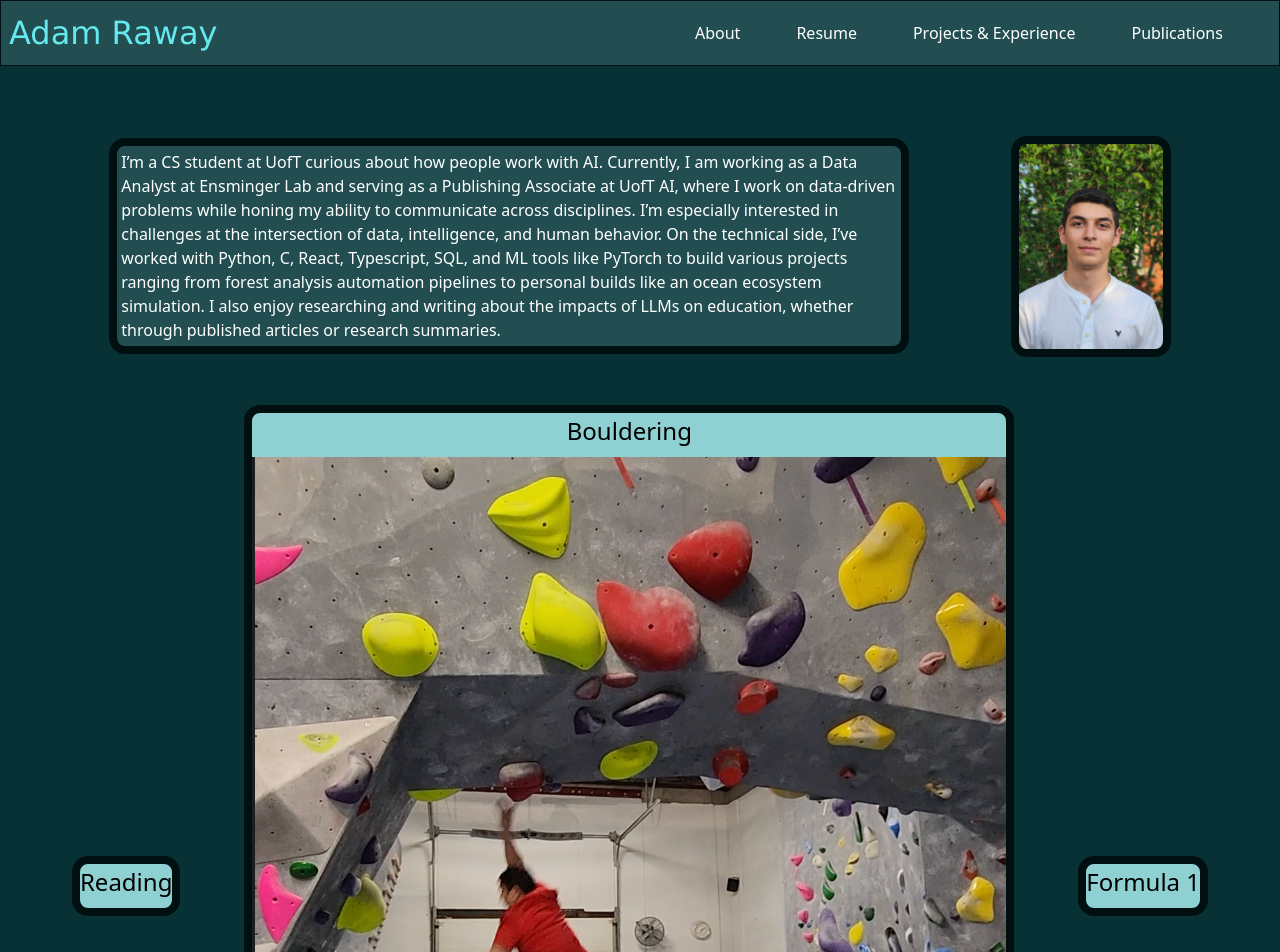
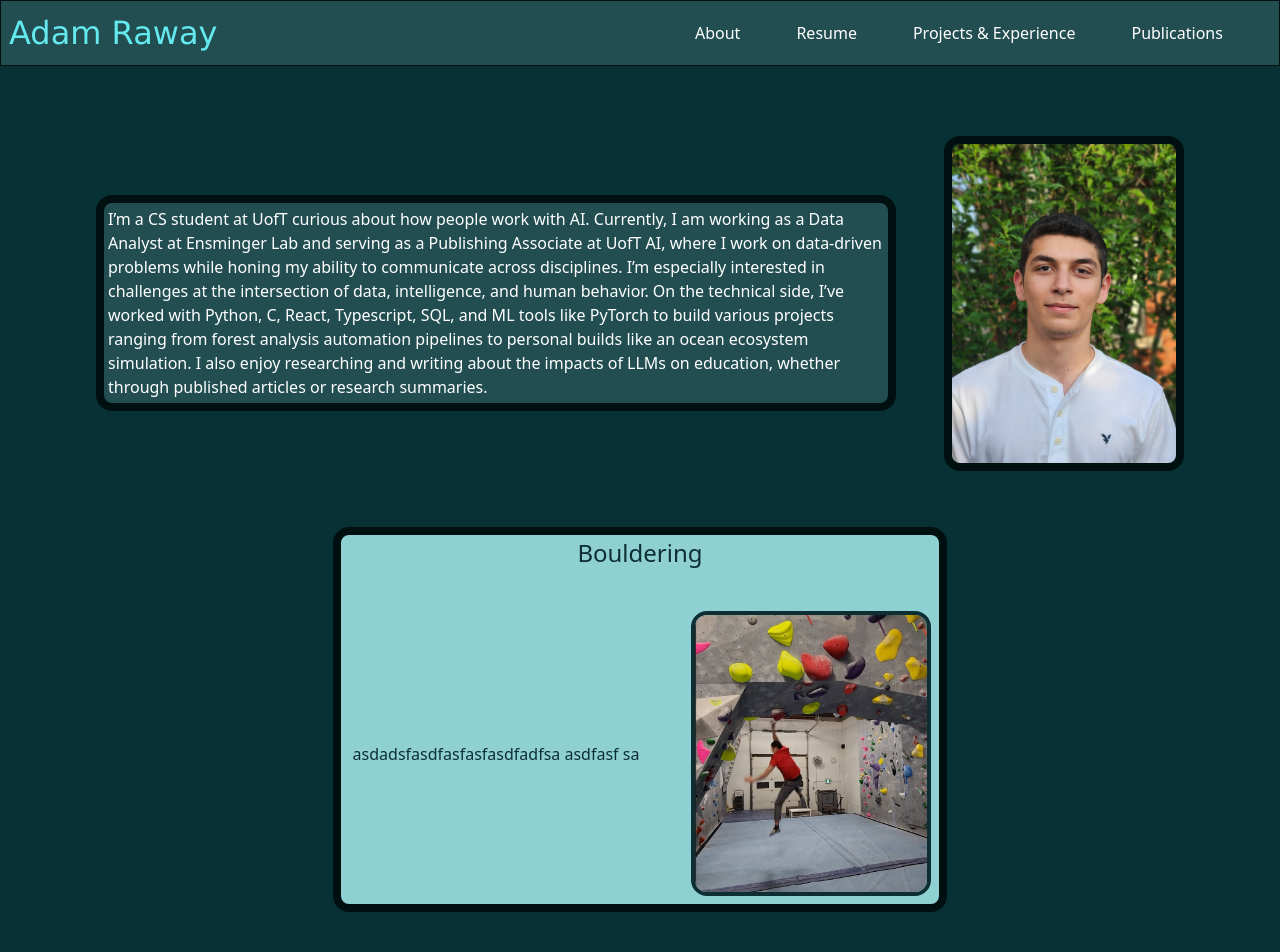
Before and after one commit to Adam-Raway/adam-raway-portfolio, a Next.js app: page / in a window 1280 px wide. Shown: the top 952 px of the page. Built offline with nearby package versions, Linux system fonts and the light colour scheme.

Commit message:
Created HobbyCard and ContentCard components.

```diff
--- a/src/app/about.module.css
+++ b/src/app/about.module.css
@@ -1,27 +1,6 @@
-.aboutMe {
-  /* Positioning */
-  display: flex;
-  flex-direction: row;
-  align-items: center;
-  justify-content: space-evenly;
-
-  /* Box Model */
-  padding: 0.5rem;
-  margin-top: 2rem;
-}
-
-/* TODO: Figure out why this column-reverse is not working. */
-@media all and (max-width: 60rem) {
-  .aboutMe {
-    /* Positioning */
-    flex-direction: column-reverse;
-    align-content: center;
-  }
-}
-
 .aboutMePortrait {
   /* Box Model */
-  max-width: 10rem;
+  max-width: 15rem;
 
   /* Visual */
   background-color: var(--main-color-light-faded);
@@ -43,35 +22,3 @@
   background-color: var(--main-color-dark-faded);
   border-color: var(--dark-accent);
 }
-
-.hobby {
-  /* Positioning */
-  display: flex;
-  flex-direction: column;
-  align-items: center;
-
-  /* Box Model */
-  border-width: 0.5rem;
-  border-radius: 1rem;
-
-  /* Visual */
-  background-color: var(--main-color-light-faded);
-  border-color: var(--dark-accent);
-}
-
-
-
-
-/* TODO: Implement the hobbies skeleton. */
-
-.hobbyContent {
-
-}
-
-.hobbyText {
-
-}
-
-.hobbyImage {
-
-}
--- a/src/app/page.tsx
+++ b/src/app/page.tsx
@@ -1,64 +1,45 @@
-import styles from "./about.module.css";
-import Link from "next/link";
+import aboutMeStyles from "./about.module.css";
+import ContentCard from "components/ContentCard/ContentCard";
+import HobbyCard from "components/HobbyCard/HobbyCard";
 
 // Toggle this line on/off as needed
 // import "./styles/debugging.css";
 
 
 export default function Home() {
+
+  const aboutText = `
+  I’m a CS student at UofT curious about how people work with AI. Currently, I am working as a Data Analyst at Ensminger Lab and serving as a Publishing Associate at UofT AI, where I work on data-driven problems while honing my ability to communicate across disciplines.
+
+  I’m especially interested in challenges at the intersection of data, intelligence, and human behavior. On the technical side, I’ve worked with Python, C, React, Typescript, SQL, and ML tools like PyTorch to build various projects ranging from forest analysis automation pipelines to personal builds like an ocean ecosystem simulation. I also enjoy researching and writing about the impacts of LLMs on education, whether through published articles or research summaries.
+  `;
+
+
   return (
     <>
       <main>
         {/*
           About Me
         */}
-        <section className={styles.aboutMe}>
-          <p className={styles.aboutMeWorkText}>
-            I’m a CS student at UofT curious about how people work with AI. Currently, I am working as a Data Analyst at Ensminger Lab and serving as a Publishing Associate at UofT AI, where I work on data-driven problems while honing my ability to communicate across disciplines.
-
-            I’m especially interested in challenges at the intersection of data, intelligence, and human behavior. On the technical side, I’ve worked with Python, C, React, Typescript, SQL, and ML tools like PyTorch to build various projects ranging from forest analysis automation pipelines to personal builds like an ocean ecosystem simulation. I also enjoy researching and writing about the impacts of LLMs on education, whether through published articles or research summaries.
-          </p>
-          <img className={styles.aboutMePortrait}
-            src="/profile-picture.jpg"
-            alt="Portrait of Adam Raway used for personal branding."
-          ></img>
-        </section>
+        <ContentCard
+          text={aboutText}
+          imageSrc="/profile-picture.jpg"
+          alt="Portrait of Adam Raway"
+          orientation={0}
+          textClass={aboutMeStyles.aboutMeWorkText}
+          imageClass={aboutMeStyles.aboutMePortrait}
+        />
 
         {/*
           Outside of Work
         */}
-        <section className={styles.aboutMe}>
-          <div className={styles.hobby}>
-            <h2>Reading</h2>
-            <div className={styles.hobbyContent}>
-              <p className={styles.hobbyText}>
-
-              </p>
-            </div>
-          </div>
-          <div className={styles.hobby}>
-            <h2>Bouldering</h2>
-            <div className={styles.hobbyContent}>
-              <p className={styles.hobbyText}>
-
-              </p>
-
-              {/* TODO: Get the bouldering image of you falling. */}
-              <img className="hobby__image"
-                src="/falling-with-style.png"
-                alt="Photo of Adam falling off a bouldering wall."
-              ></img>
-            </div>
-          </div>
-          <div className={styles.hobby}>
-            <h2>Formula 1</h2>
-            <div className={styles.hobbyContent}>
-              <p className={styles.hobbyText}>
-
-              </p>
-            </div>
-          </div>
-        </section>
+        <HobbyCard
+          hobbyName="Bouldering"
+          text="asdadsfasdfasfasfasdfadfsa asdfasf sa"
+          imageSrc="falling-with-style.png"
+          alt="Photo of me falling off of a bouldering wall."
+          orientation={0}
+        />
 
         {/*
           Recommended Pages
--- /dev/null
+++ b/src/components/ContentCard/ContentCard.module.css
@@ -0,0 +1,32 @@
+/* styles.css or module.css */
+.card {
+  /* Positioning */
+  display: flex;
+  flex-direction: row;
+  align-items: center;
+  justify-content: space-evenly;
+  gap: 3rem;
+
+  /* Box Model */
+  padding: 0.5rem;
+  margin-top: 2rem;
+}
+
+.row {
+    flex-direction: row;
+}
+
+.row-reverse {
+    flex-direction: row-reverse;
+}
+
+@media all and (max-width: 60rem) {
+  .row {
+    /* Positioning */
+    flex-direction: column-reverse;
+  }
+  .row-reverse {
+    /* Positioning */
+    flex-direction: column;
+  }
+}
--- /dev/null
+++ b/src/components/ContentCard/ContentCard.tsx
@@ -0,0 +1,27 @@
+// ContentCard.jsx
+import styles from "./ContentCard.module.css"; // the generic layout styles
+
+export default function ContentCard({
+  text,
+  imageSrc,
+  alt = "",
+  orientation,
+  textClass = "",
+  imageClass = "",
+}) {
+  const directionClass = orientation === 1 ? styles["row-reverse"] : styles["row"];
+  const cardClass = `${styles.card} ${directionClass}`;
+
+  return (
+    <section className={cardClass}>
+      <p className={textClass}>{text}</p>
+      {imageSrc && (
+        <img
+          className={imageClass}
+          src={imageSrc}
+          alt={alt}
+        />
+      )}
+    </section>
+  );
+}
--- /dev/null
+++ b/src/components/HobbyCard/HobbyCard.module.css
@@ -0,0 +1,25 @@
+.card {
+  /* Positioning */
+  display: flex;
+  flex-direction: column;
+  align-items: center;
+
+  /* Box Model */
+  border-width: 0.5rem;
+  border-radius: 1rem;
+  max-width: 50rem;
+
+  /* Typography */
+  color: var(--dark-accent-faded);
+
+  /* Visual */
+  background-color: var(--main-color-light-faded);
+  border-color: var(--dark-accent);
+}
+
+.img {
+  max-width: 15rem;
+  border-radius: 1rem;
+  border-width: 0.25rem;
+  border-color: var(--dark-accent-faded);
+}
--- /dev/null
+++ b/src/components/HobbyCard/HobbyCard.tsx
@@ -0,0 +1,28 @@
+// ContentCard.jsx
+import styles from "./HobbyCard.module.css"; // the generic layout styles
+import ContentCard from "components/ContentCard/ContentCard";
+
+export default function HobbyCard({
+  hobbyName,
+  text,
+  imageSrc,
+  alt = "",
+  orientation,
+  textClass = "",
+  imageClass = "",
+}) {
+
+  return (
+    <section className={styles.card}>
+      <h2>{hobbyName}</h2>
+      <ContentCard
+          text={text}
+          imageSrc={imageSrc}
+          alt={alt}
+          orientation={orientation}
+          textClass={textClass}
+          imageClass={styles.img}
+        />
+    </section>
+  );
+}
--- a/src/components/Navbar/Navbar.module.css
+++ b/src/components/Navbar/Navbar.module.css
@@ -22,8 +22,6 @@
 }
 
 .name {
-  /* Positioning */
-
   /* Box Model */
   padding: 0.5rem;
   margin-right: auto;
@@ -47,9 +45,6 @@
   margin-left: auto;
   width: 100%;
 
-  /* Typography */
-  list-style: none;
-
   /* Visual */
   color: white;
 }
@@ -68,4 +63,8 @@
     flex-direction: column;
     align-items: center;
   }
+  .name {
+    /* Positioning */
+    margin: auto;
+  }
 }
--- a/src/styles/globals.css
+++ b/src/styles/globals.css
@@ -16,6 +16,12 @@ p {
 }
 
 main {
+  /* Positioning */
+  display: flex;
+  flex-direction: column;
+  align-items: center;
+  gap: 3rem;
+
   /* Box Model */
   padding-top: 3rem;
 }
```
